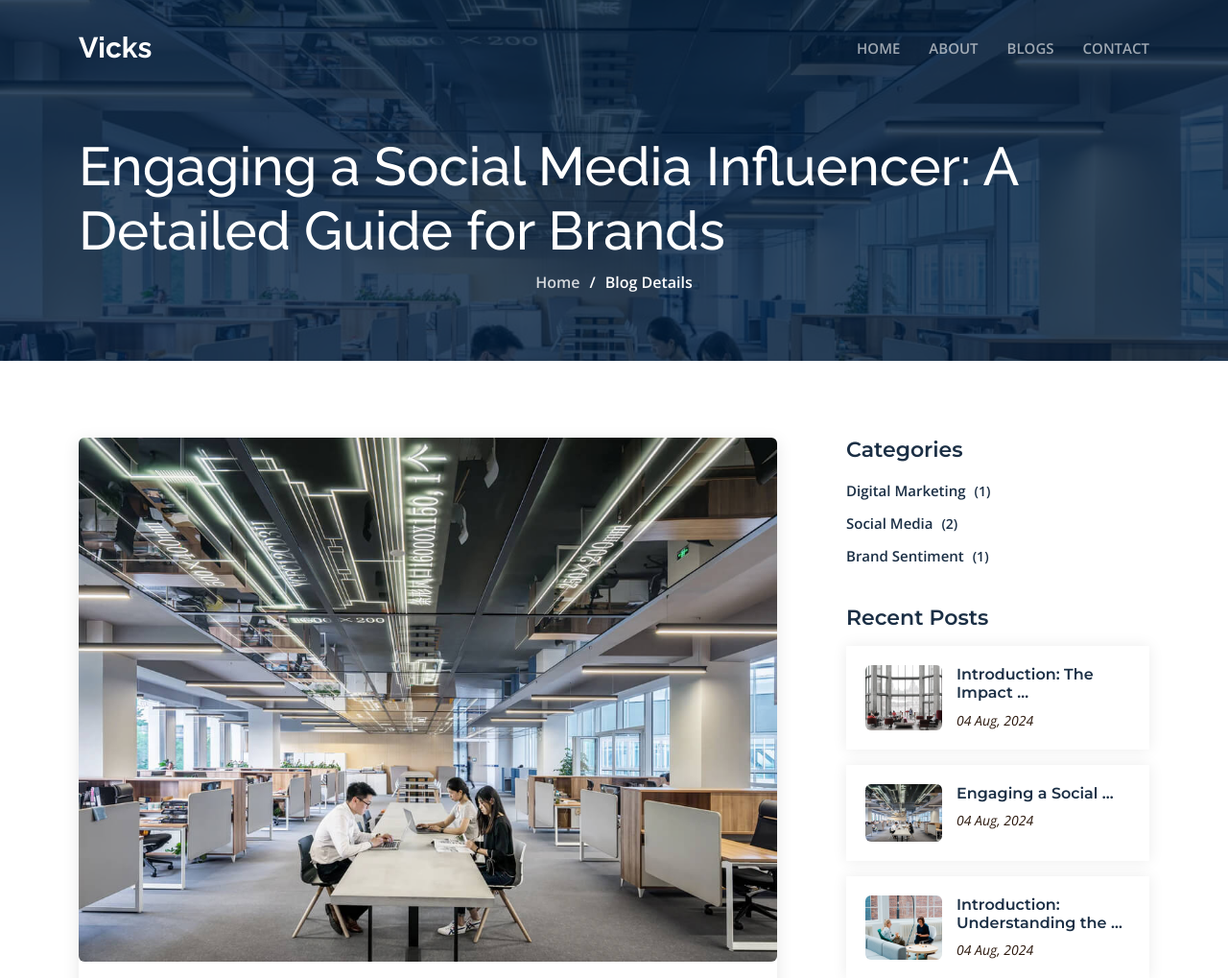
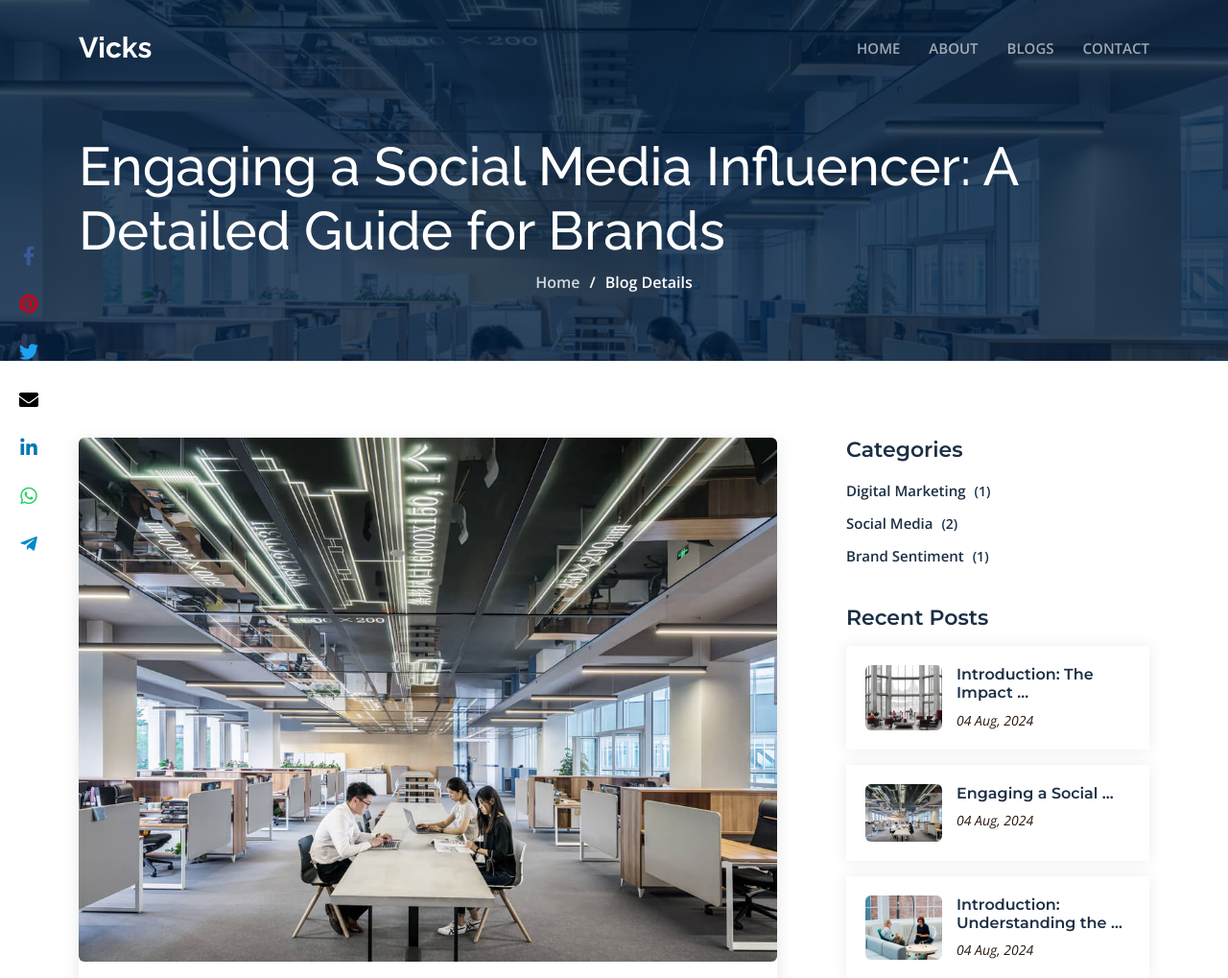
Before and after one commit to imvickykumar999/BlogForge, a Django app: a page that uses blog/templates/base.html in a window 1280 px wide. Shown: the top 1019 px of the page at 96% size. Run offline with Django 4.2, Linux system fonts and the light colour scheme; data comes from the database, SQL or seed files in the repository; some libraries are stand-ins or nearby versions.

Commit message:
social share added

```diff
--- a/blog/static/assets/css/main.css
+++ b/blog/static/assets/css/main.css
@@ -174,7 +174,7 @@ section {
   visibility: hidden;
   opacity: 0;
   right: 15px;
-  bottom: 15px;
+  bottom: 70px;
   z-index: 99999;
   background: var(--color-primary);
   width: 40px;
--- a/blog/templates/base.html
+++ b/blog/templates/base.html
@@ -44,6 +44,93 @@
   <meta name="google-adsense-account" content="ca-pub-8191146460815779">
   <script async src="https://pagead2.googlesyndication.com/pagead/js/adsbygoogle.js?client=ca-pub-8191146460815779"
   crossorigin="anonymous"></script>
+
+  <link rel="stylesheet" href="https://cdnjs.cloudflare.com/ajax/libs/font-awesome/5.15.3/css/all.min.css">
+  <style>
+      .social-share-bar {
+          position: fixed;
+          left: 10px;
+          top: 30%;
+          z-index: 1000;
+      }
+
+      .social-icons {
+          display: flex;
+          flex-direction: column;
+          align-items: center;
+      }
+
+      .social-icons a {
+          display: block;
+          width: 40px;
+          height: 40px;
+          margin: 5px 0;
+          background-color: transparent; /* No background color */
+          color: #fff;
+          text-align: center;
+          line-height: 40px;
+          transition: transform 0.3s ease;
+      }
+
+      .social-icons a.facebook i {
+          color: #3b5998; /* Facebook blue */
+      }
+
+      .social-icons a.pinterest i {
+          color: #bd081c; /* Pinterest red */
+      }
+
+      .social-icons a.twitter i {
+          color: #1da1f2; /* Twitter/X blue */
+      }
+
+      .social-icons a.email i {
+          color: #000000; /* Black for email */
+      }
+
+      .social-icons a.linkedin i {
+          color: #0077b5; /* LinkedIn blue */
+      }
+
+      .social-icons a.whatsapp i {
+          color: #25d366; /* WhatsApp green */
+      }
+
+      .social-icons a.telegram i {
+          color: #0088cc; /* Telegram blue */
+      }
+
+      .social-icons a.more i {
+          color: #ff6d01; /* Orange for more options */
+      }
+
+      .social-icons a:hover {
+          transform: scale(1.1); /* Slightly enlarge icon on hover */
+      }
+
+      .social-icons i {
+          font-size: 20px;
+          vertical-align: middle;
+      }
+
+      @media (max-width: 768px) {
+          .social-share-bar {
+              left: 0;
+              bottom: 0;
+              top: auto;
+              width: 100%;
+              background-color: #fff; /* Add a background color to the bar */
+          }
+          .social-icons {
+              flex-direction: row; /* Arrange icons in a row */
+              justify-content: space-around;
+              padding: 10px 0; /* Add padding */
+          }
+          .social-icons a {
+              margin: 0;
+          }
+      }
+  </style>
 </head>
 
 <body>
--- a/blog/templates/blog-details.html
+++ b/blog/templates/blog-details.html
@@ -45,6 +45,33 @@
             <img src="{{ article.image.url }}" alt="{{ article.article_title_h1 }}" class="img-fluid rounded">
           </div>
           <h2 class="title">{{ article.article_title_h1 }}</h2>
+
+          <div class="social-share-bar">
+            <div class="social-icons">
+                <a href="https://www.facebook.com/share.php?u={{ request.build_absolute_uri }}" target="_blank" class="facebook" aria-label="Share on Facebook">
+                    <i class="fab fa-facebook-f"></i>
+                </a>
+                <a href="https://www.pinterest.com/pin/create/button/?url={{ request.build_absolute_uri }}" target="_blank" class="pinterest" aria-label="Share on Pinterest">
+                    <i class="fab fa-pinterest"></i>
+                </a>
+                <a href="https://twitter.com/intent/tweet?url={{ request.build_absolute_uri }}" target="_blank" class="twitter" aria-label="Share on Twitter">
+                    <i class="fab fa-twitter"></i>
+                </a>
+                <a href="mailto:?subject=Check this out&body={{ request.build_absolute_uri }}" target="_blank" class="email" aria-label="Share via Email">
+                    <i class="fa fa-envelope"></i>
+                </a>
+                <a href="https://www.linkedin.com/sharing/share-offsite/?url={{ request.build_absolute_uri }}" target="_blank" class="linkedin" aria-label="Share on LinkedIn">
+                    <i class="fab fa-linkedin-in"></i>
+                </a>
+                <a href="https://wa.me/?text={{ request.build_absolute_uri }}" target="_blank" class="whatsapp" aria-label="Share on WhatsApp">
+                    <i class="fab fa-whatsapp"></i>
+                </a>
+                <a href="https://telegram.me/share/url?url={{ request.build_absolute_uri }}" target="_blank" class="telegram" aria-label="Share on Telegram">
+                    <i class="fab fa-telegram-plane"></i>
+                </a>
+            </div>
+        </div>
+
           <div class="meta-top">
             <ul>
               <li class="d-flex align-items-center"><i class="bi bi-person"></i> <a href="#">{{ article.author_name }}</a></li>
```
